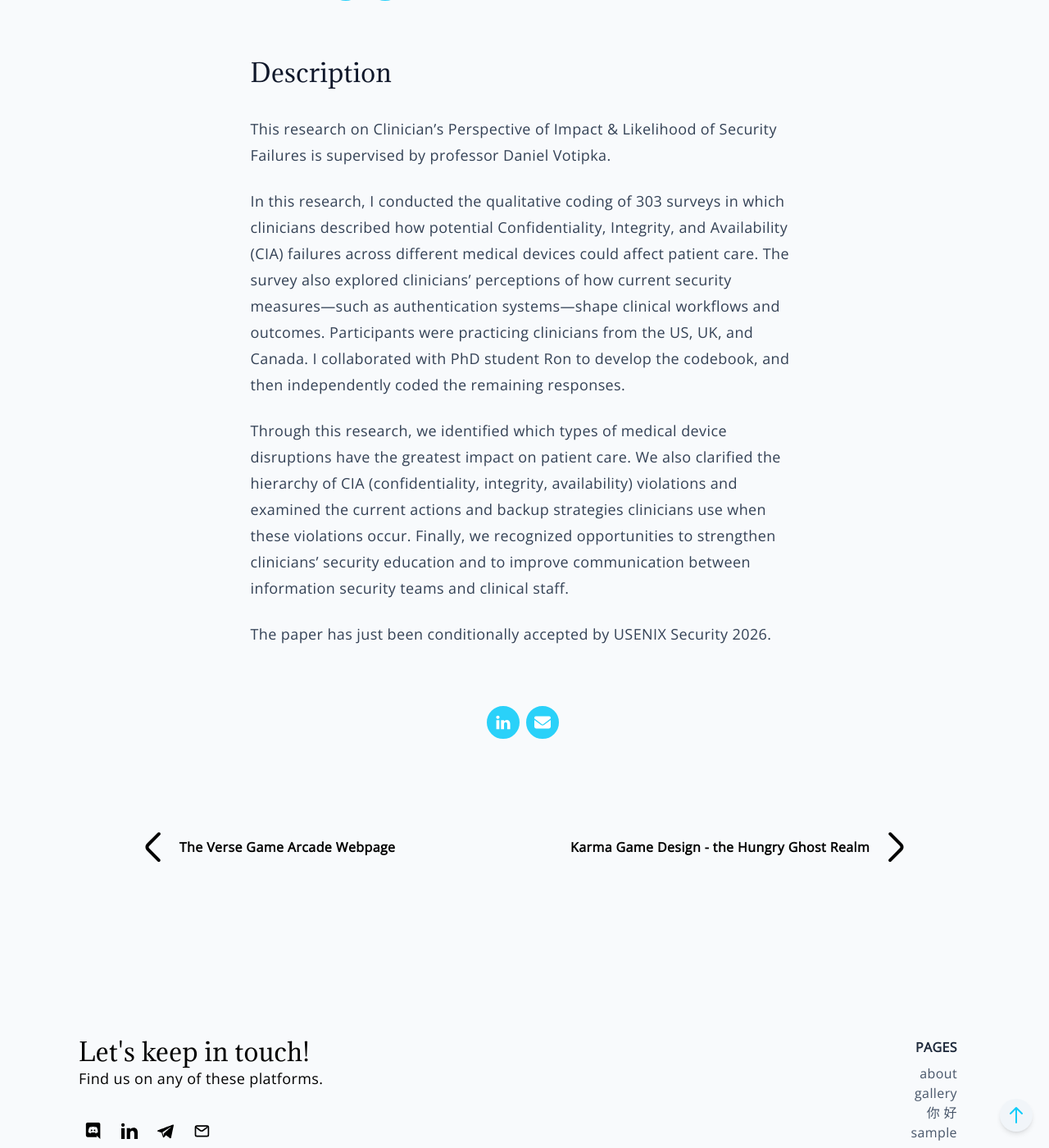
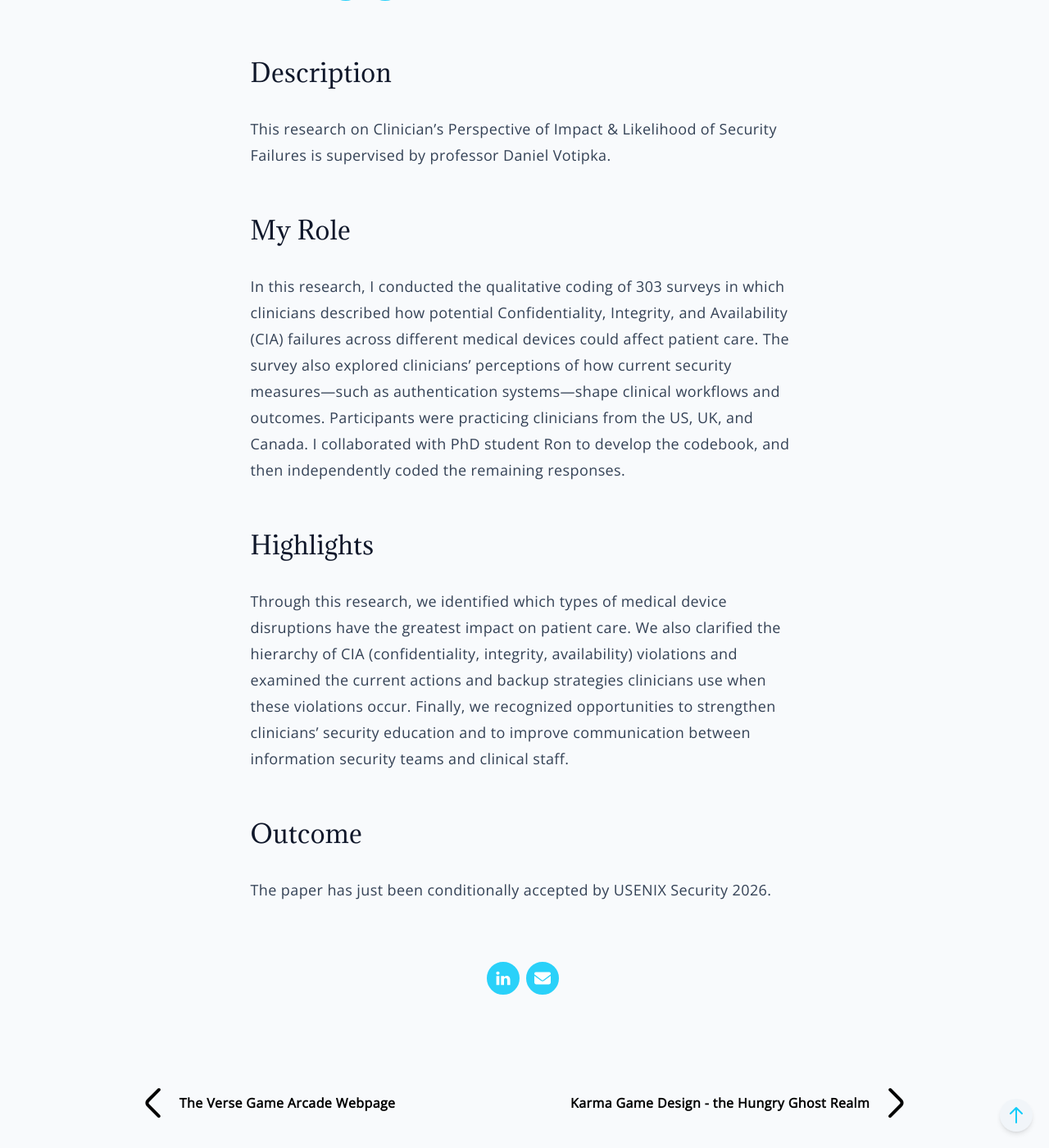
Before and after one commit to catapplesofa/portfolio, a Jekyll site: the page built from _posts/2025-12-06-ClinicianSecurity.md, in a window 1280 px wide and 1400 px high, scrolled down 507 px. Shown: the whole window at 82% size. Built offline with Jekyll 4.4.1, drawn with Linux system fonts in a browser that asks for light colours.

Commit message:
Expand ClinicianSecurity.md with role and research highlights
Added details about my role and highlights from the research on clinician security.

```diff
--- a/_posts/2025-12-06-ClinicianSecurity.md
+++ b/_posts/2025-12-06-ClinicianSecurity.md
@@ -15,8 +15,11 @@ comments: true
 ## Description
 This research on Clinician's Perspective of Impact & Likelihood of Security Failures is supervised by professor Daniel Votipka.
 
+## My Role
 In this research, I conducted the qualitative coding of 303 surveys in which clinicians described how potential Confidentiality, Integrity, and Availability (CIA) failures across different medical devices could affect patient care. The survey also explored clinicians’ perceptions of how current security measures—such as authentication systems—shape clinical workflows and outcomes. Participants were practicing clinicians from the US, UK, and Canada. I collaborated with PhD student Ron to develop the codebook, and then independently coded the remaining responses.
 
+## Highlights
 Through this research, we identified which types of medical device disruptions have the greatest impact on patient care. We also clarified the hierarchy of CIA (confidentiality, integrity, availability) violations and examined the current actions and backup strategies clinicians use when these violations occur. Finally, we recognized opportunities to strengthen clinicians’ security education and to improve communication between information security teams and clinical staff.
 
+## Outcome
 The paper has just been conditionally accepted by USENIX Security 2026.
```
